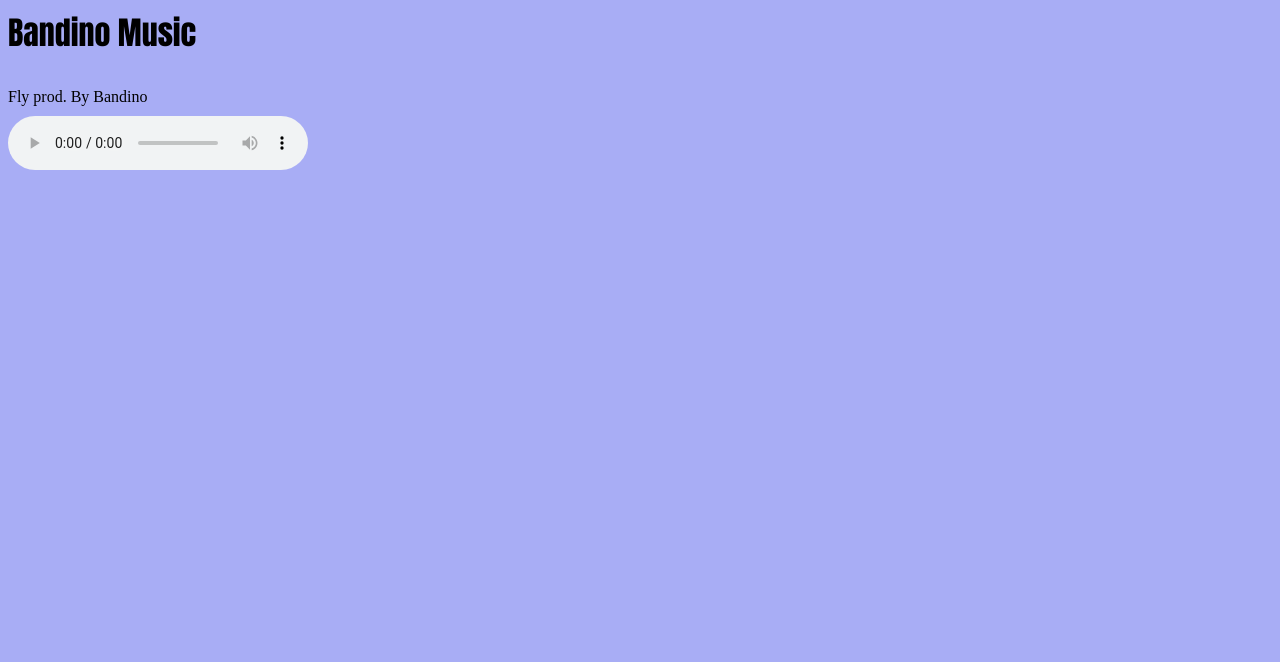
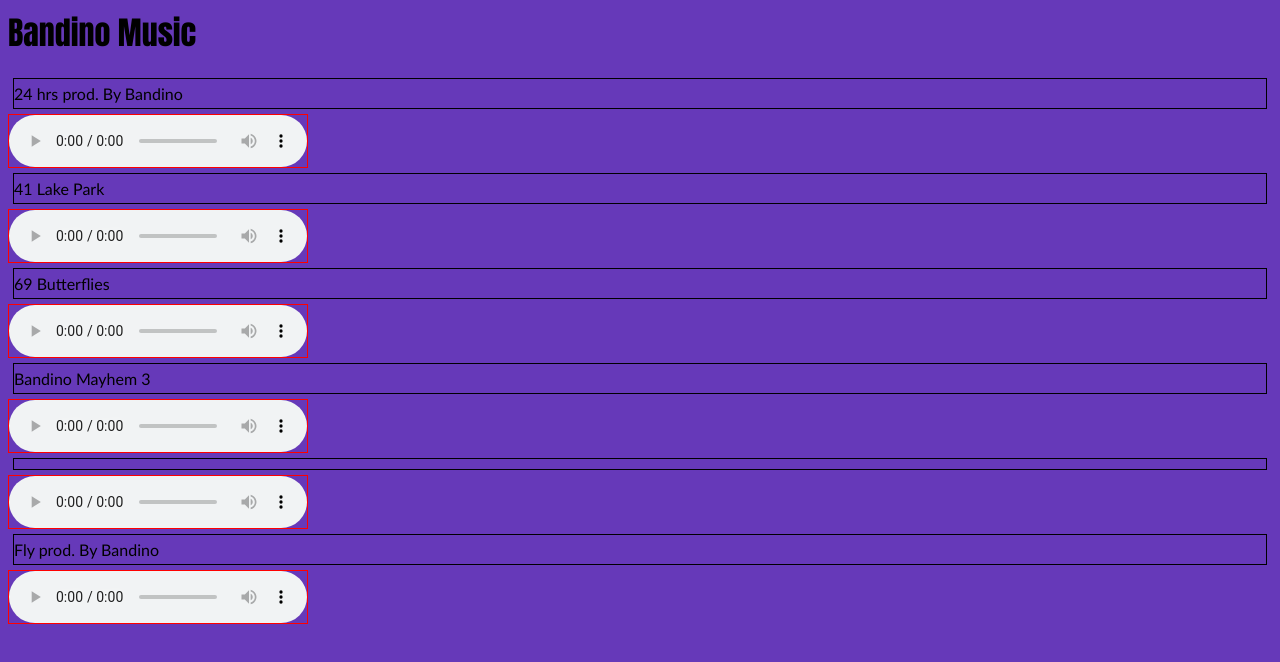
Before and after one commit to ajonescode/Anthony-Jones-React-App-for-Music, a React (Create React App) app: page / in a window 1280 px wide. Shown: the top 662 px of the page. Built offline with nearby package versions, Linux system fonts and the light colour scheme.

Commit message:
Added 4 more songs and updated the styling to have borders where I can see margins and paddings

```diff
--- a/App.tsx
+++ b/App.tsx
@@ -5,6 +5,32 @@ export default function App() {
   return (
     <div>
       <h1>Bandino Music</h1>
+
+      <figcaption>24 hrs prod. By Bandino</figcaption>
+      <audio controls>
+        <source src="https://anthonyjonesmusic.s3.us-east-2.amazonaws.com/Bounced+Trax/24hrs.wav"></source>
+      </audio>
+      <figcaption>41 Lake Park</figcaption>
+      <audio controls>
+        <source src="https://anthonyjonesmusic.s3.us-east-2.amazonaws.com/Bounced+Trax/41lakepark.mp3"></source>
+      </audio>
+
+
+
+      <figcaption> 69 Butterflies</figcaption>
+      <audio controls>
+        <source src="https://anthonyjonesmusic.s3.us-east-2.amazonaws.com/Bounced+Trax/69+butterflies+187+%5BNo+808%5D_Master.wav"></source>
+      </audio>
+
+      <figcaption>Bandino Mayhem 3</figcaption>
+      <audio controls>
+        <source src="https://anthonyjonesmusic.s3.us-east-2.amazonaws.com/Bounced+Trax/bandinomayhem3.wav"></source>
+      </audio>
+
+      <figcaption></figcaption>
+      <audio controls>
+        <source src=""></source>
+      </audio>
       <figcaption>Fly prod. By Bandino</figcaption>
       <audio controls>
         <source src="https://anthonyjonesmusic.s3.us-east-2.amazonaws.com/Bounced+Trax/fly+prod+bandino+88_Master.wav"></source>
--- a/style.css
+++ b/style.css
@@ -1,10 +1,20 @@
+*{
+  box-sizing: border-box;
+}
+
 h1,
 p {
   font-family: Impact, Haettenschweiler, 'Arial Narrow Bold', sans-serif;
 }
-figcaption{
-  padding: 10px 0px;
+figcaption {
+  padding: 5px 0px;
+  margin: 5px;
+  font-family: 'Gill Sans', 'Gill Sans MT', Calibri, 'Trebuchet MS', sans-serif;
+  border: 1px solid;
 }
 body {
-  background-color: rgb(168, 173, 245);
+  background-color: rgb(102, 57, 185);
 }
+audio{
+  border: 1px solid red;
+}
```
